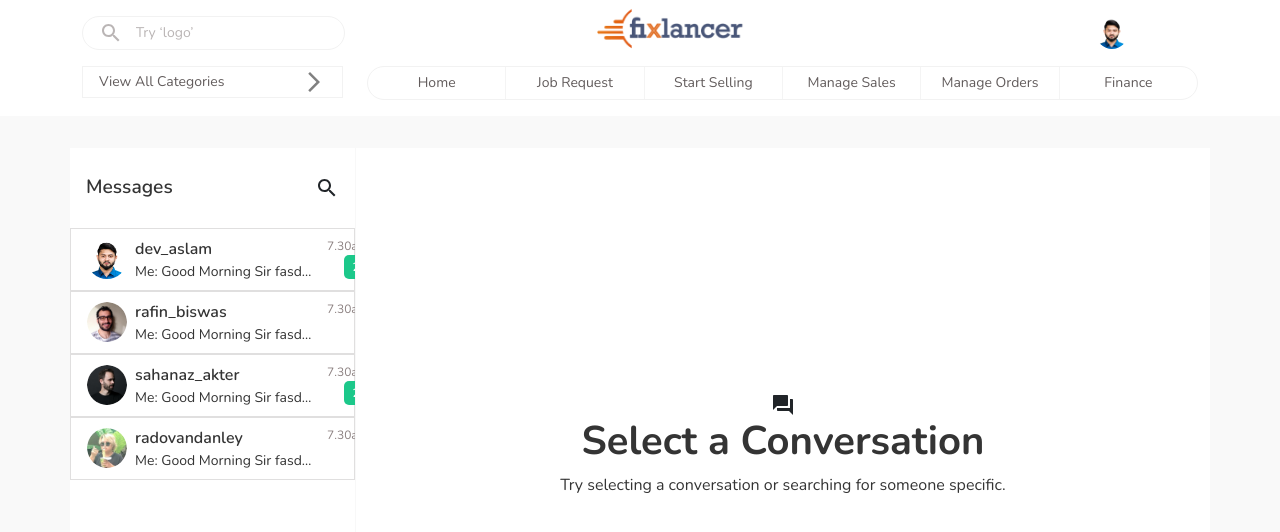
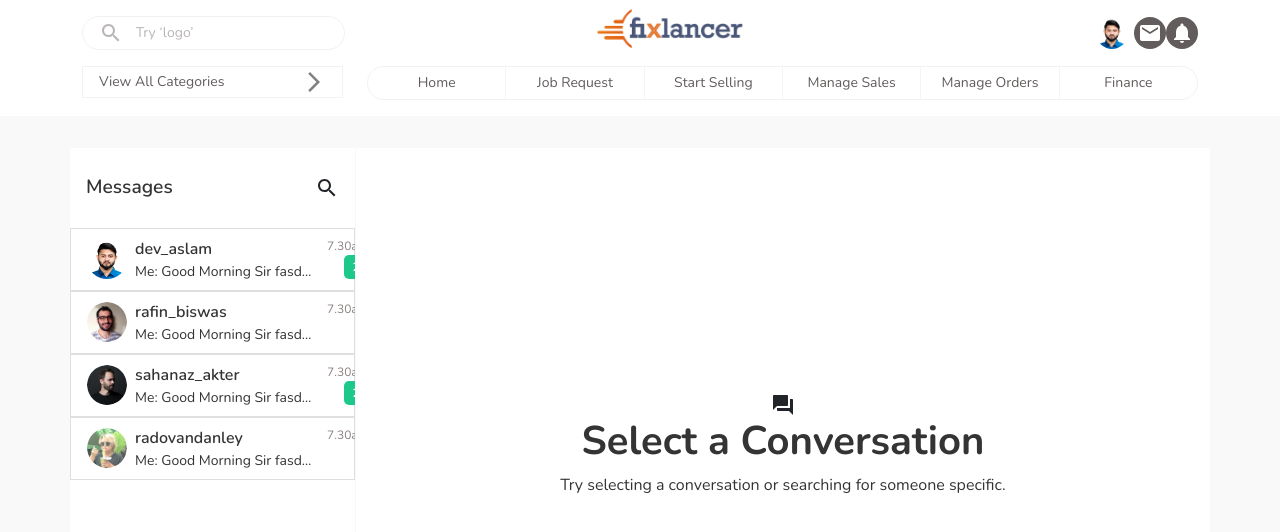
Before and after one commit to engineer-aslam-hossain/fixlancer, a Next.js app: page /inbox in a window 1280 px wide. Shown: the top 532 px of the page. Built offline with nearby package versions, Linux system fonts and the light colour scheme.

Commit message:
make some changes

```diff
--- a/components/LandingPageHeader/LandingPageHeader.module.css
+++ b/components/LandingPageHeader/LandingPageHeader.module.css
@@ -41,7 +41,7 @@
 }
 
 .chat {
-  background: #625c5c;
+  background: #625c5c !important;
   color: white;
   height: 2rem;
   width: 2rem;
@@ -59,7 +59,7 @@
 }
 
 .notification {
-  background-color: #625c5c;
+  background-color: #625c5c !important;
   color: white;
   height: 2rem;
   width: 2rem;
--- a/components/NotificationCard/NotificationCard.module.css
+++ b/components/NotificationCard/NotificationCard.module.css
@@ -53,7 +53,7 @@
 }
 
 .notification {
-  background: #625c5c;
+  background: #625c5c !important;
   color: white;
   height: 2rem;
   width: 2rem;
```
